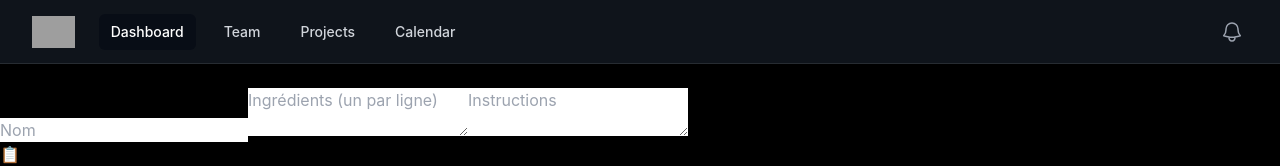
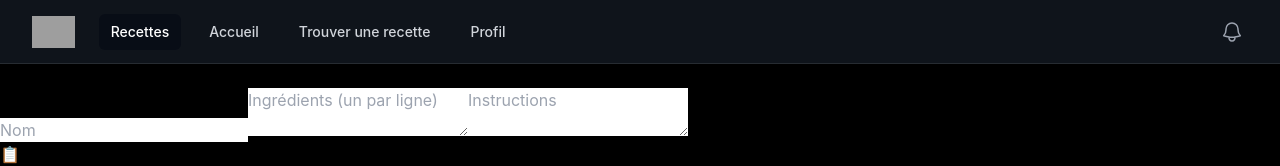
Before and after one commit to Nelchel/recipes, a React (Create React App) app: page / in a window 1280 px wide. Shown: the top 166 px of the page. Built offline with nearby package versions, Linux system fonts and the light colour scheme; grey boxes are pictures that could not be loaded.

Commit message:
init content

```diff
--- a/src/components/Nav/Nav.js
+++ b/src/components/Nav/Nav.js
@@ -31,13 +31,13 @@ const Nav  = () => (
                         <div className="flex space-x-4">
 
                             <a href="#" aria-current="page"
-                               className="rounded-md bg-gray-950/50 px-3 py-2 text-sm font-medium text-white">Dashboard</a>
+                               className="rounded-md bg-gray-950/50 px-3 py-2 text-sm font-medium text-white">Recettes</a>
                             <a href="#"
-                               className="rounded-md px-3 py-2 text-sm font-medium text-gray-300 hover:bg-white/5 hover:text-white">Team</a>
+                               className="rounded-md px-3 py-2 text-sm font-medium text-gray-300 hover:bg-white/5 hover:text-white">Accueil</a>
                             <a href="#"
-                               className="rounded-md px-3 py-2 text-sm font-medium text-gray-300 hover:bg-white/5 hover:text-white">Projects</a>
+                               className="rounded-md px-3 py-2 text-sm font-medium text-gray-300 hover:bg-white/5 hover:text-white">Trouver une recette</a>
                             <a href="#"
-                               className="rounded-md px-3 py-2 text-sm font-medium text-gray-300 hover:bg-white/5 hover:text-white">Calendar</a>
+                               className="rounded-md px-3 py-2 text-sm font-medium text-gray-300 hover:bg-white/5 hover:text-white">Profil</a>
                         </div>
                     </div>
                 </div>
@@ -61,13 +61,13 @@ const Nav  = () => (
         <el-disclosure id="mobile-menu" hidden className="sm:hidden [&:not([hidden])]:block">
             <div className="space-y-1 px-2 pb-3 pt-2">
                 <a href="#" aria-current="page"
-                   className="block rounded-md bg-gray-950/50 px-3 py-2 text-base font-medium text-white">Dashboard</a>
+                   className="block rounded-md bg-gray-950/50 px-3 py-2 text-base font-medium text-white">Recettes</a>
                 <a href="#"
-                   className="block rounded-md px-3 py-2 text-base font-medium text-gray-300 hover:bg-white/5 hover:text-white">Team</a>
+                   className="block rounded-md px-3 py-2 text-base font-medium text-gray-300 hover:bg-white/5 hover:text-white">Accueil</a>
                 <a href="#"
-                   className="block rounded-md px-3 py-2 text-base font-medium text-gray-300 hover:bg-white/5 hover:text-white">Projects</a>
+                   className="block rounded-md px-3 py-2 text-base font-medium text-gray-300 hover:bg-white/5 hover:text-white">Trouver une recette</a>
                 <a href="#"
-                   className="block rounded-md px-3 py-2 text-base font-medium text-gray-300 hover:bg-white/5 hover:text-white">Calendar</a>
+                   className="block rounded-md px-3 py-2 text-base font-medium text-gray-300 hover:bg-white/5 hover:text-white">Profil</a>
             </div>
         </el-disclosure>
     </nav>
```
